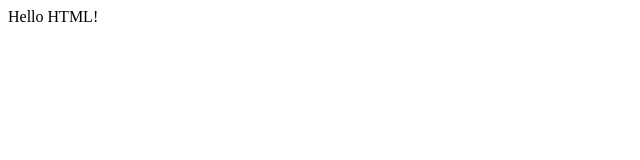
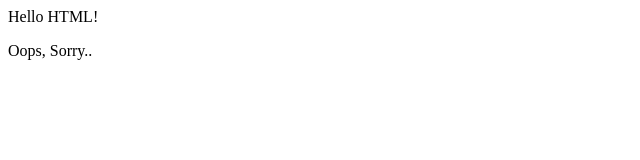
Before and after one commit to MovieGoers/newGit, a plain HTML site: page index.html in a window 1280 px wide. Shown: the full height of the page, 0-640 px from the left. Drawn offline with Linux system fonts and the light colour scheme.

Commit message:
added something suspicious in index.html

```diff
--- a/index.html
+++ b/index.html
@@ -1 +1,2 @@
 <div>Hello HTML!</div>
+<p>Oops, Sorry..</p>
```
